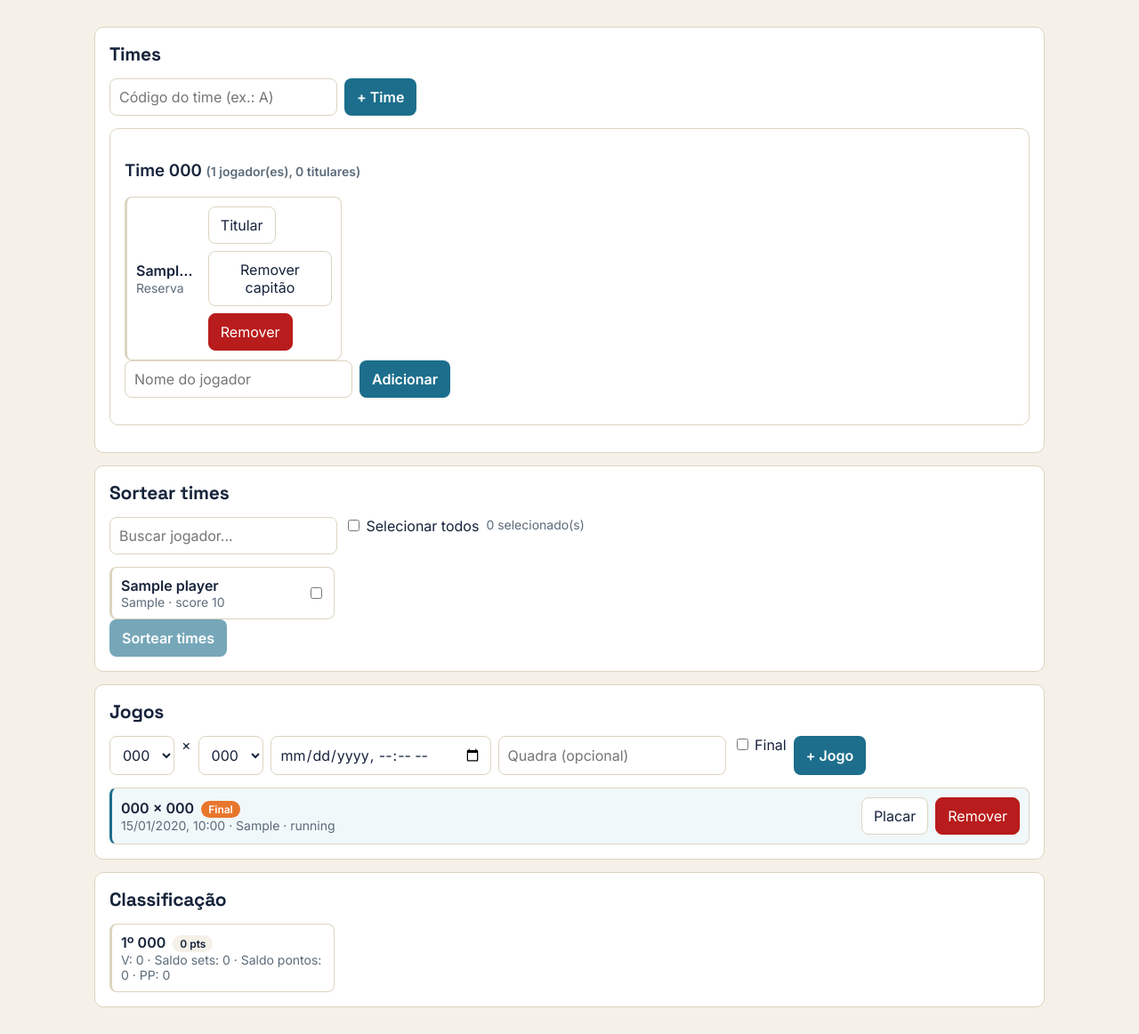
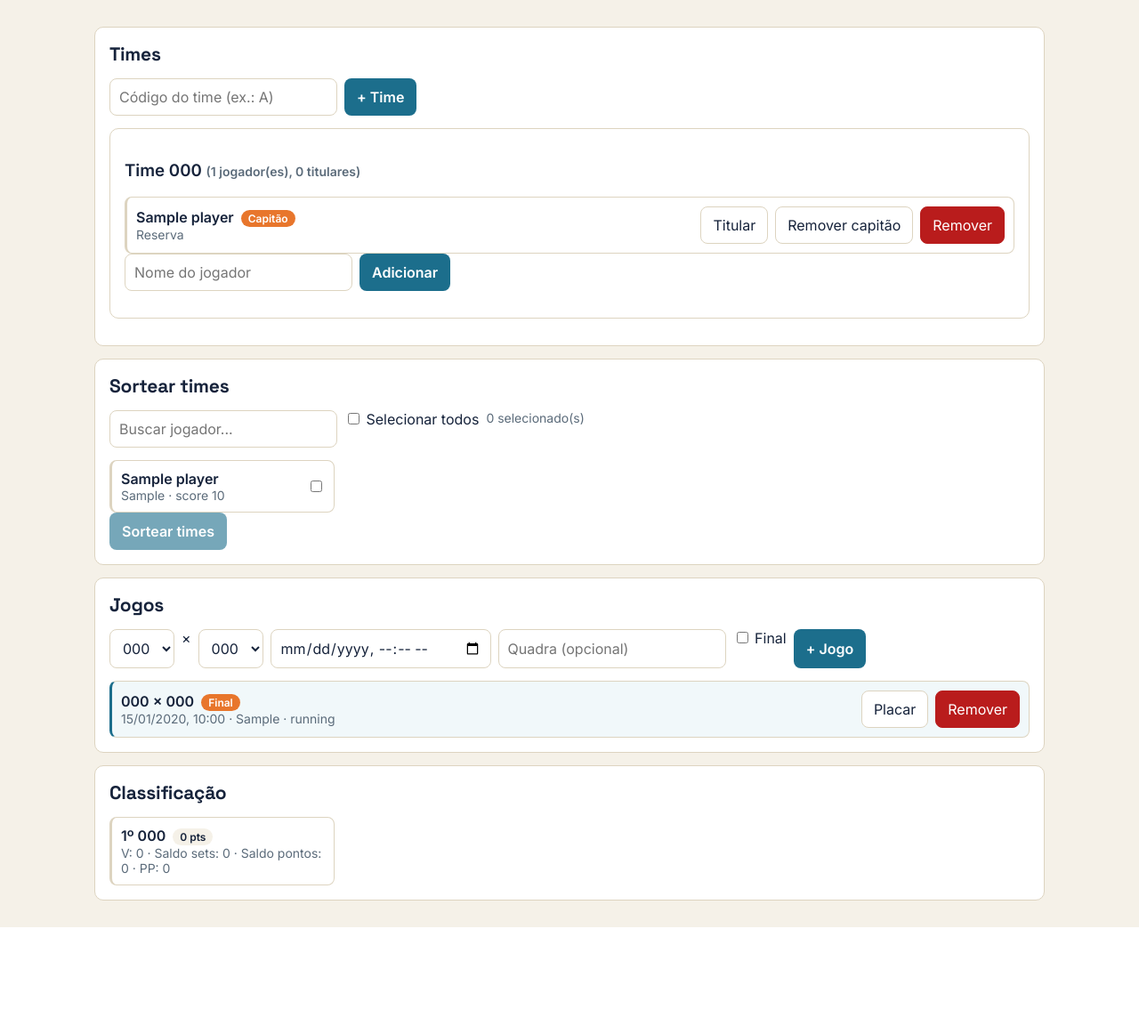
Before and after one commit to n0santos/volei-mvp, a FastAPI app: page /torneio in a window 1280 px wide. Shown: the part 87-1249 px from the top of the page at 89% size. After the commit the page ends 1129 px from the top, so only its background shows below. Run offline with FastAPI, Linux system fonts and the light colour scheme; tables that the repository leaves empty hold one stand-in row (values such as "Sample post").

Commit message:
Torneio: elenco do time em lista, não grade, pra caber o nome inteiro
A grade multi-coluna (.player-grid) deixava pouco espaço pro nome ao
lado dos 3 botões de ação (Titular/Reserva, Capitão, Remover), cortando
nomes mais longos com reticências. Nova .roster-list é uma coluna só,
linha inteira por jogador; tira também o corte por reticências do
.player .name (agora quebra linha em vez de cortar, se precisar).

```diff
--- a/app/static/style.css
+++ b/app/static/style.css
@@ -92,6 +92,9 @@ button.danger { background: var(--danger); color: white; border-color: var(--dan
 .actions { display:flex; flex-wrap:wrap; gap:8px; }
 
 .player-grid { display:grid; grid-template-columns:repeat(auto-fill,minmax(230px,1fr)); gap:8px; }
+/* one row per player, full width - used where names run long and sit
+   next to several action buttons (team rosters), so there's room for both */
+.roster-list { display:flex; flex-direction:column; gap:8px; }
 .player {
   border: 1px solid var(--border);
   border-left: 3px solid var(--border);
@@ -101,9 +104,10 @@ button.danger { background: var(--danger); color: white; border-color: var(--dan
   align-items: center;
   justify-content: space-between;
   gap: 8px;
+  flex-wrap: wrap;
 }
 .player .info { min-width:0; }
-.player .name { font-weight:600; overflow:hidden; text-overflow:ellipsis; white-space:nowrap; }
+.player .name { font-weight:600; }
 
 .badge {
   display: inline-block;
--- a/app/static/torneio.js
+++ b/app/static/torneio.js
@@ -77,7 +77,7 @@ function renderTeam(team) {
   return `
     <div class="panel" data-team-id="${team.id}">
       <h3>Time ${esc(team.code)} <span class="muted">(${team.players.length} jogador(es), ${titulares} titulares)</span></h3>
-      <div class="player-grid">
+      <div class="roster-list">
         ${team.players.map(p => renderPlayer(team.id, p)).join("")}
       </div>
       <form class="inline add-player-form" data-team-id="${team.id}">
```
